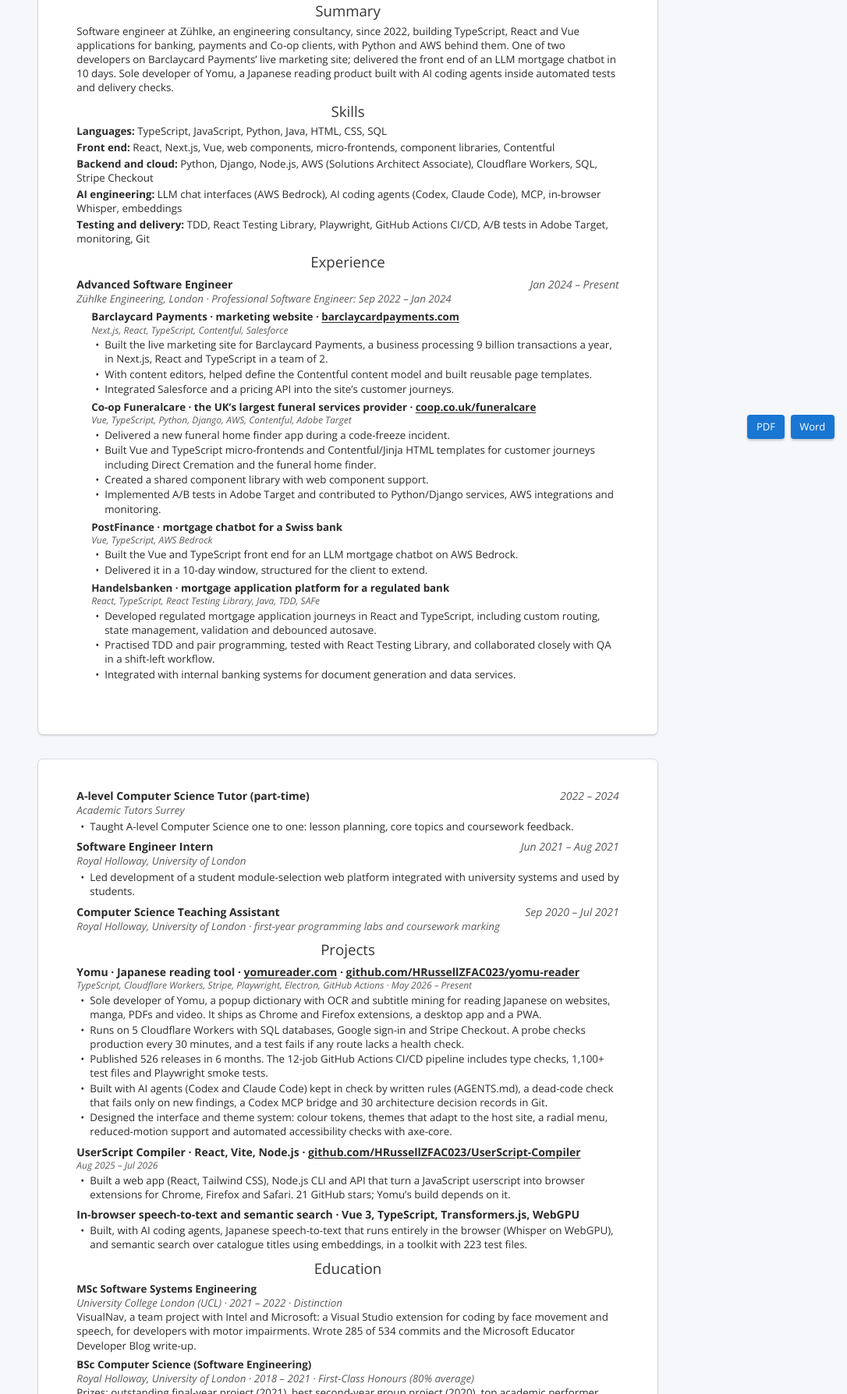
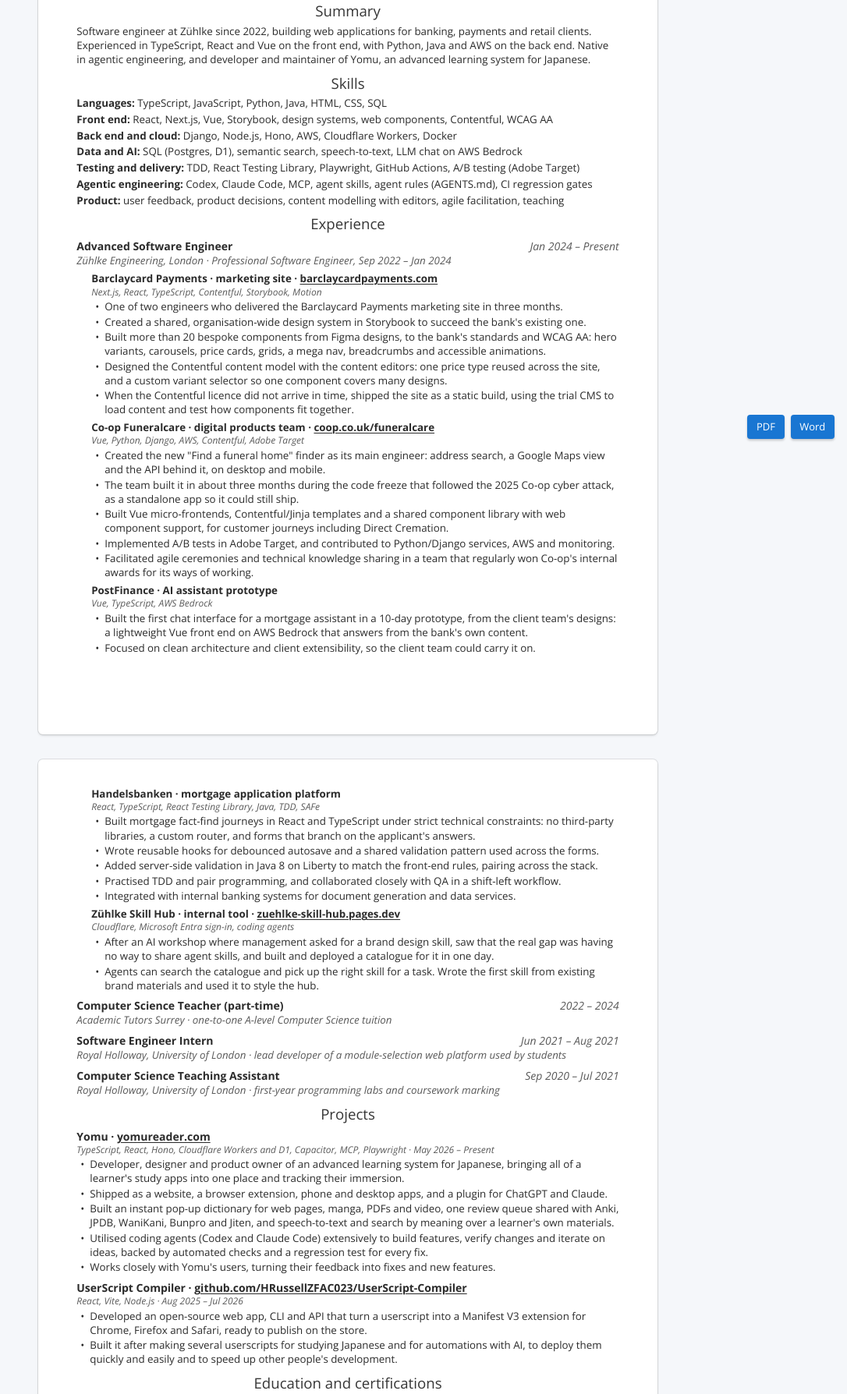
Before and after one commit to HRussellZFAC023/HRussellZFAC023.github.io, a plain HTML site: page index.html in a window 1280 px wide. Shown: the part 221-2009 px from the top of the page at 78% size, without its empty margins (194-1280 px from the left). Drawn offline with nearby package versions, Linux system fonts and the light colour scheme.

Commit message:
Publish the single core CV
One core CV replaces the earlier draft: new summary, client bullets, Yomu and
UserScript Compiler projects, and skills. Web page, PDF and Word file are
built from data/cv.json and each fits two A4 pages.

Co-Authored-By: Claude Fable 5.2 <noreply@anthropic.com>

```diff
--- a/index.html
+++ b/index.html
@@ -4,11 +4,11 @@
     <meta charset="utf-8" />
     <meta name="viewport" content="width=device-width, initial-scale=1" />
     <title>Henry Russell – Software and Systems Engineer – CV</title>
-    <meta name="description" content="Henry Russell: software and systems engineer in London. Full-stack TypeScript, React, Vue, Python and AWS for banking and payments clients; builder of Yomu." />
+    <meta name="description" content="Henry Russell: software and systems engineer in London. Builds web applications in TypeScript, React and Vue for banking, payments and retail clients, and Yomu, a tool for studying Japanese." />
     <link rel="canonical" href="https://henry.russell.ac/" />
     <meta property="og:type" content="profile" />
     <meta property="og:title" content="Henry Russell – Software and Systems Engineer" />
-    <meta property="og:description" content="Henry Russell: software and systems engineer in London. Full-stack TypeScript, React, Vue, Python and AWS for banking and payments clients; builder of Yomu." />
+    <meta property="og:description" content="Henry Russell: software and systems engineer in London. Builds web applications in TypeScript, React and Vue for banking, payments and retail clients, and Yomu, a tool for studying Japanese." />
     <meta property="og:url" content="https://henry.russell.ac/" />
     <script type="application/ld+json">{"@context": "https://schema.org", "@type": "Person", "name": "Henry Russell", "jobTitle": "Software and Systems Engineer", "url": "https://henry.russell.ac", "email": "mailto:henry@therussellhouse.com", "sameAs": ["https://www.linkedin.com/in/hrussell-zfac023", "https://github.com/HRussellZFAC023"], "alumniOf": ["University College London", "Royal Holloway, University of London"]}</script>
     <!-- Generated by tools/build.py from data/cv.json. Edit the data file, then rebuild. -->
@@ -160,89 +160,91 @@
           <p><a href="https://henry.russell.ac">henry.russell.ac</a>&ensp;·&ensp;<a href="https://www.linkedin.com/in/hrussell-zfac023">linkedin.com/in/hrussell-zfac023</a>&ensp;·&ensp;<a href="https://github.com/HRussellZFAC023">github.com/HRussellZFAC023</a></p>
         </address>
         <h2>Summary</h2>
-        <p class="para">Software engineer at Zühlke, an engineering consultancy, since 2022, building TypeScript, React and Vue applications for banking, payments and Co-op clients, with Python and AWS behind them. One of two developers on Barclaycard Payments’ live marketing site; delivered the front end of an LLM mortgage chatbot in 10 days. Sole developer of Yomu, a Japanese reading product built with AI coding agents inside automated tests and delivery checks.</p>
+        <p class="para">Software engineer at Zühlke since 2022, building web applications for banking, payments and retail clients. Experienced in TypeScript, React and Vue on the front end, with Python, Java and AWS on the back end. Native in agentic engineering, and developer and maintainer of Yomu, an advanced learning system for Japanese.</p>
         <h2>Skills</h2>
         <p class="skill"><strong>Languages:</strong> TypeScript, JavaScript, Python, Java, HTML, CSS, SQL</p>
-        <p class="skill"><strong>Front end:</strong> React, Next.js, Vue, web components, micro-frontends, component libraries, Contentful</p>
-        <p class="skill"><strong>Backend and cloud:</strong> Python, Django, Node.js, AWS (Solutions Architect Associate), Cloudflare Workers, SQL, Stripe Checkout</p>
-        <p class="skill"><strong>AI engineering:</strong> LLM chat interfaces (AWS Bedrock), AI coding agents (Codex, Claude Code), MCP, in-browser Whisper, embeddings</p>
-        <p class="skill"><strong>Testing and delivery:</strong> TDD, React Testing Library, Playwright, GitHub Actions CI/CD, A/B tests in Adobe Target, monitoring, Git</p>
+        <p class="skill"><strong>Front end:</strong> React, Next.js, Vue, Storybook, design systems, web components, Contentful, WCAG AA</p>
+        <p class="skill"><strong>Back end and cloud:</strong> Django, Node.js, Hono, AWS, Cloudflare Workers, Docker</p>
+        <p class="skill"><strong>Data and AI:</strong> SQL (Postgres, D1), semantic search, speech-to-text, LLM chat on AWS Bedrock</p>
+        <p class="skill"><strong>Testing and delivery:</strong> TDD, React Testing Library, Playwright, GitHub Actions, A/B testing (Adobe Target)</p>
+        <p class="skill"><strong>Agentic engineering:</strong> Codex, Claude Code, MCP, agent skills, agent rules (AGENTS.md), CI regression gates</p>
+        <p class="skill"><strong>Product:</strong> user feedback, product decisions, content modelling with editors, agile facilitation, teaching</p>
         <h2>Experience</h2>
         <h3 class="role"><span>Advanced Software Engineer</span><span class="dates">Jan 2024 – Present</span></h3>
-        <p class="org">Zühlke Engineering, London · Professional Software Engineer: Sep 2022 – Jan 2024</p>
-        <h4 class="project">Barclaycard Payments · marketing website · <a href="https://barclaycardpayments.com">barclaycardpayments.com</a></h4>
-        <p class="tech">Next.js, React, TypeScript, Contentful, Salesforce</p>
+        <p class="org">Zühlke Engineering, London · Professional Software Engineer, Sep 2022 – Jan 2024</p>
+        <h4 class="project">Barclaycard Payments · marketing site · <a href="https://barclaycardpayments.com">barclaycardpayments.com</a></h4>
+        <p class="tech">Next.js, React, TypeScript, Contentful, Storybook, Motion</p>
         <ul>
-          <li>Built the live marketing site for Barclaycard Payments, a business processing 9 billion transactions a year, in Next.js, React and TypeScript in a team of 2.</li>
-          <li>With content editors, helped define the Contentful content model and built reusable page templates.</li>
-          <li>Integrated Salesforce and a pricing API into the site’s customer journeys.</li>
+          <li>One of two engineers who delivered the Barclaycard Payments marketing site in three months.</li>
+          <li>Created a shared, organisation-wide design system in Storybook to succeed the bank's existing one.</li>
+          <li>Built more than 20 bespoke components from Figma designs, to the bank's standards and WCAG AA: hero variants, carousels, price cards, grids, a mega nav, breadcrumbs and accessible animations.</li>
+          <li>Designed the Contentful content model with the content editors: one price type reused across the site, and a custom variant selector so one component covers many designs.</li>
+          <li>When the Contentful licence did not arrive in time, shipped the site as a static build, using the trial CMS to load content and test how components fit together.</li>
         </ul>
-        <h4 class="project">Co-op Funeralcare · the UK’s largest funeral services provider · <a href="https://coop.co.uk/funeralcare">coop.co.uk/funeralcare</a></h4>
-        <p class="tech">Vue, TypeScript, Python, Django, AWS, Contentful, Adobe Target</p>
+        <h4 class="project">Co-op Funeralcare · digital products team · <a href="https://coop.co.uk/funeralcare">coop.co.uk/funeralcare</a></h4>
+        <p class="tech">Vue, Python, Django, AWS, Contentful, Adobe Target</p>
         <ul>
-          <li>Delivered a new funeral home finder app during a code-freeze incident.</li>
-          <li>Built Vue and TypeScript micro-frontends and Contentful/Jinja HTML templates for customer journeys including Direct Cremation and the funeral home finder.</li>
-          <li>Created a shared component library with web component support.</li>
-          <li>Implemented A/B tests in Adobe Target and contributed to Python/Django services, AWS integrations and monitoring.</li>
+          <li>Created the new "Find a funeral home" finder as its main engineer: address search, a Google Maps view and the API behind it, on desktop and mobile.</li>
+          <li>The team built it in about three months during the code freeze that followed the 2025 Co-op cyber attack, as a standalone app so it could still ship.</li>
+          <li>Built Vue micro-frontends, Contentful/Jinja templates and a shared component library with web component support, for customer journeys including Direct Cremation.</li>
+          <li>Implemented A/B tests in Adobe Target, and contributed to Python/Django services, AWS and monitoring.</li>
+          <li>Facilitated agile ceremonies and technical knowledge sharing in a team that regularly won Co-op's internal awards for its ways of working.</li>
         </ul>
-        <h4 class="project">PostFinance · mortgage chatbot for a Swiss bank</h4>
+        <h4 class="project">PostFinance · AI assistant prototype</h4>
         <p class="tech">Vue, TypeScript, AWS Bedrock</p>
         <ul>
-          <li>Built the Vue and TypeScript front end for an LLM mortgage chatbot on AWS Bedrock.</li>
-          <li>Delivered it in a 10-day window, structured for the client to extend.</li>
-        </ul>
-        <h4 class="project">Handelsbanken · mortgage application platform for a regulated bank</h4>
-        <p class="tech">React, TypeScript, React Testing Library, Java, TDD, SAFe</p>
-        <ul>
-          <li>Developed regulated mortgage application journeys in React and TypeScript, including custom routing, state management, validation and debounced autosave.</li>
-          <li>Practised TDD and pair programming, tested with React Testing Library, and collaborated closely with QA in a shift-left workflow.</li>
-          <li>Integrated with internal banking systems for document generation and data services.</li>
+          <li>Built the first chat interface for a mortgage assistant in a 10-day prototype, from the client team's designs: a lightweight Vue front end on AWS Bedrock that answers from the bank's own content.</li>
+          <li>Focused on clean architecture and client extensibility, so the client team could carry it on.</li>
         </ul>
       </section>
       <section class="sheet">
-        <h3 class="role"><span>A-level Computer Science Tutor (part-time)</span><span class="dates">2022 – 2024</span></h3>
-        <p class="org">Academic Tutors Surrey</p>
-        <ul class="flat">
-          <li>Taught A-level Computer Science one to one: lesson planning, core topics and coursework feedback.</li>
+        <h4 class="project">Handelsbanken · mortgage application platform</h4>
+        <p class="tech">React, TypeScript, React Testing Library, Java, TDD, SAFe</p>
+        <ul>
+          <li>Built mortgage fact-find journeys in React and TypeScript under strict technical constraints: no third-party libraries, a custom router, and forms that branch on the applicant's answers.</li>
+          <li>Wrote reusable hooks for debounced autosave and a shared validation pattern used across the forms.</li>
+          <li>Added server-side validation in Java 8 on Liberty to match the front-end rules, pairing across the stack.</li>
+          <li>Practised TDD and pair programming, and collaborated closely with QA in a shift-left workflow.</li>
+          <li>Integrated with internal banking systems for document generation and data services.</li>
         </ul>
+        <h4 class="project">Zühlke Skill Hub · internal tool · <a href="https://zuehlke-skill-hub.pages.dev">zuehlke-skill-hub.pages.dev</a></h4>
+        <p class="tech">Cloudflare, Microsoft Entra sign-in, coding agents</p>
+        <ul>
+          <li>After an AI workshop where management asked for a brand design skill, saw that the real gap was having no way to share agent skills, and built and deployed a catalogue for it in one day.</li>
+          <li>Agents can search the catalogue and pick up the right skill for a task. Wrote the first skill from existing brand materials and used it to style the hub.</li>
+        </ul>
+        <h3 class="role"><span>Computer Science Teacher (part-time)</span><span class="dates">2022 – 2024</span></h3>
+        <p class="org">Academic Tutors Surrey · one-to-one A-level Computer Science tuition</p>
         <h3 class="role"><span>Software Engineer Intern</span><span class="dates">Jun 2021 – Aug 2021</span></h3>
-        <p class="org">Royal Holloway, University of London</p>
-        <ul class="flat">
-          <li>Led development of a student module-selection web platform integrated with university systems and used by students.</li>
-        </ul>
+        <p class="org">Royal Holloway, University of London · lead developer of a module-selection web platform used by students</p>
         <h3 class="role"><span>Computer Science Teaching Assistant</span><span class="dates">Sep 2020 – Jul 2021</span></h3>
         <p class="org">Royal Holloway, University of London · first-year programming labs and coursework marking</p>
         <h2>Projects</h2>
-        <h3 class="project flat">Yomu · Japanese reading tool · <a href="https://yomureader.com">yomureader.com</a> · <a href="https://github.com/HRussellZFAC023/yomu-reader">github.com/HRussellZFAC023/yomu-reader</a></h3>
-        <p class="tech flat">TypeScript, Cloudflare Workers, Stripe, Playwright, Electron, GitHub Actions · May 2026 – Present</p>
+        <h3 class="project flat">Yomu · <a href="https://yomureader.com">yomureader.com</a></h3>
+        <p class="tech flat">TypeScript, React, Hono, Cloudflare Workers and D1, Capacitor, MCP, Playwright · May 2026 – Present</p>
         <ul class="flat">
-          <li>Sole developer of Yomu, a popup dictionary with OCR and subtitle mining for reading Japanese on websites, manga, PDFs and video. It ships as Chrome and Firefox extensions, a desktop app and a PWA.</li>
-          <li>Runs on 5 Cloudflare Workers with SQL databases, Google sign-in and Stripe Checkout. A probe checks production every 30 minutes, and a test fails if any route lacks a health check.</li>
-          <li>Published 526 releases in 6 months. The 12-job GitHub Actions CI/CD pipeline includes type checks, 1,100+ test files and Playwright smoke tests.</li>
-          <li>Built with AI agents (Codex and Claude Code) kept in check by written rules (AGENTS.md), a dead-code check that fails only on new findings, a Codex MCP bridge and 30 architecture decision records in Git.</li>
-          <li>Designed the interface and theme system: colour tokens, themes that adapt to the host site, a radial menu, reduced-motion support and automated accessibility checks with axe-core.</li>
+          <li>Developer, designer and product owner of an advanced learning system for Japanese, bringing all of a learner's study apps into one place and tracking their immersion.</li>
+          <li>Shipped as a website, a browser extension, phone and desktop apps, and a plugin for ChatGPT and Claude.</li>
+          <li>Built an instant pop-up dictionary for web pages, manga, PDFs and video, one review queue shared with Anki, JPDB, WaniKani, Bunpro and Jiten, and speech-to-text and search by meaning over a learner's own materials.</li>
+          <li>Utilised coding agents (Codex and Claude Code) extensively to build features, verify changes and iterate on ideas, backed by automated checks and a regression test for every fix.</li>
+          <li>Works closely with Yomu's users, turning their feedback into fixes and new features.</li>
         </ul>
-        <h3 class="project flat">UserScript Compiler · React, Vite, Node.js · <a href="https://github.com/HRussellZFAC023/UserScript-Compiler">github.com/HRussellZFAC023/UserScript-Compiler</a></h3>
-        <p class="tech flat">Aug 2025 – Jul 2026</p>
+        <h3 class="project flat">UserScript Compiler · <a href="https://github.com/HRussellZFAC023/UserScript-Compiler">github.com/HRussellZFAC023/UserScript-Compiler</a></h3>
+        <p class="tech flat">React, Vite, Node.js · Aug 2025 – Jul 2026</p>
         <ul class="flat">
-          <li>Built a web app (React, Tailwind CSS), Node.js CLI and API that turn a JavaScript userscript into browser extensions for Chrome, Firefox and Safari. 21 GitHub stars; Yomu’s build depends on it.</li>
+          <li>Developed an open-source web app, CLI and API that turn a userscript into a Manifest V3 extension for Chrome, Firefox and Safari, ready to publish on the store.</li>
+          <li>Built it after making several userscripts for studying Japanese and for automations with AI, to deploy them quickly and easily and to speed up other people's development.</li>
         </ul>
-        <h3 class="project flat">In-browser speech-to-text and semantic search · Vue 3, TypeScript, Transformers.js, WebGPU</h3>
-        <ul class="flat">
-          <li>Built, with AI coding agents, Japanese speech-to-text that runs entirely in the browser (Whisper on WebGPU), and semantic search over catalogue titles using embeddings, in a toolkit with 223 test files.</li>
-        </ul>
-        <h2>Education</h2>
+        <h2>Education and certifications</h2>
         <h3 class="edu">MSc Software Systems Engineering</h3>
         <p class="meta">University College London (UCL) · 2021 – 2022 · Distinction</p>
-        <p>VisualNav, a team project with Intel and Microsoft: a Visual Studio extension for coding by face movement and speech, for developers with motor impairments. Wrote 285 of 534 commits and the Microsoft Educator Developer Blog write-up.</p>
+        <p>Research collaboration with Intel and Microsoft: developed a Visual Studio plugin for gesture-based, touchless interaction with the IDE, for developers with motor impairments.</p>
         <h3 class="edu">BSc Computer Science (Software Engineering)</h3>
-        <p class="meta">Royal Holloway, University of London · 2018 – 2021 · First-Class Honours (80% average)</p>
-        <p>Prizes: outstanding final-year project (2021), best second-year group project (2020), top academic performer (2019). Second-year team project: an asset management system built with React, Flask and Postgres, run in Docker (27 of 77 commits).</p>
-        <p class="para"><strong>A-levels:</strong> Computer Science (A), EPQ (A), Psychology (A), Maths (B).</p>
-        <h2>Certifications</h2>
-        <p class="para">AWS Certified Solutions Architect – Associate (2024)</p>
+        <p class="meta">Royal Holloway, University of London · 2018 – 2021 · First-Class Honours (avg 80%)</p>
+        <p>Computer Science Prize for outstanding final-year project (2021). Best Second-Year Software Engineering Group Project (2020). Top academic performer (2019). Second-year team project: an asset management system in React, Flask and Postgres.</p>
+        <p class="para"><strong>Certification:</strong> AWS Certified Solutions Architect – Associate (2024).</p>
         <h2>Interests</h2>
-        <p class="para">Japanese language study, chess, photography.</p>
+        <p class="para">Japanese language study, chess and strategy games, psychology, photography.</p>
       </section>
     </main>
 
```
Also changed, not shown: data/cv.json (+74 -82 lines), 4 other files.
